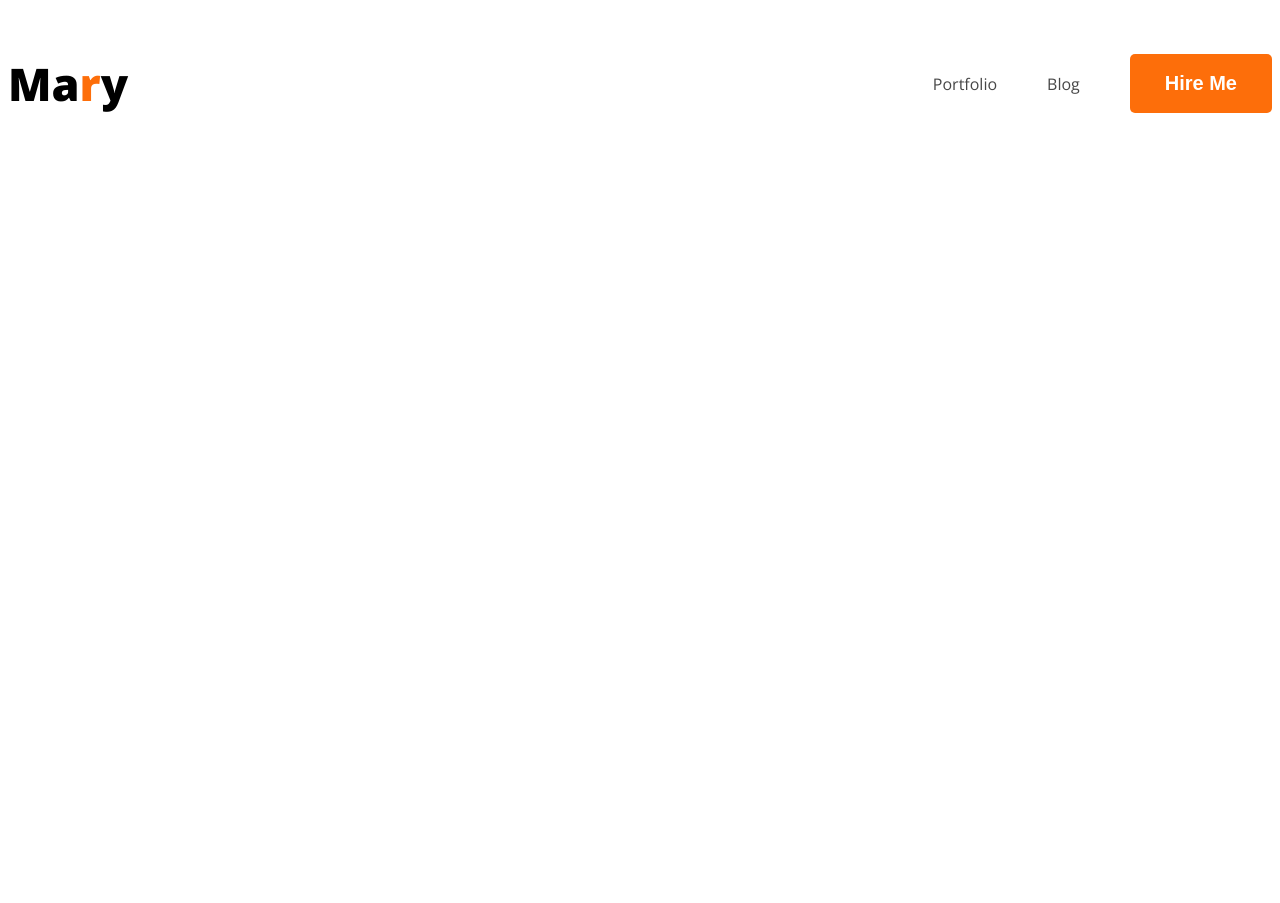
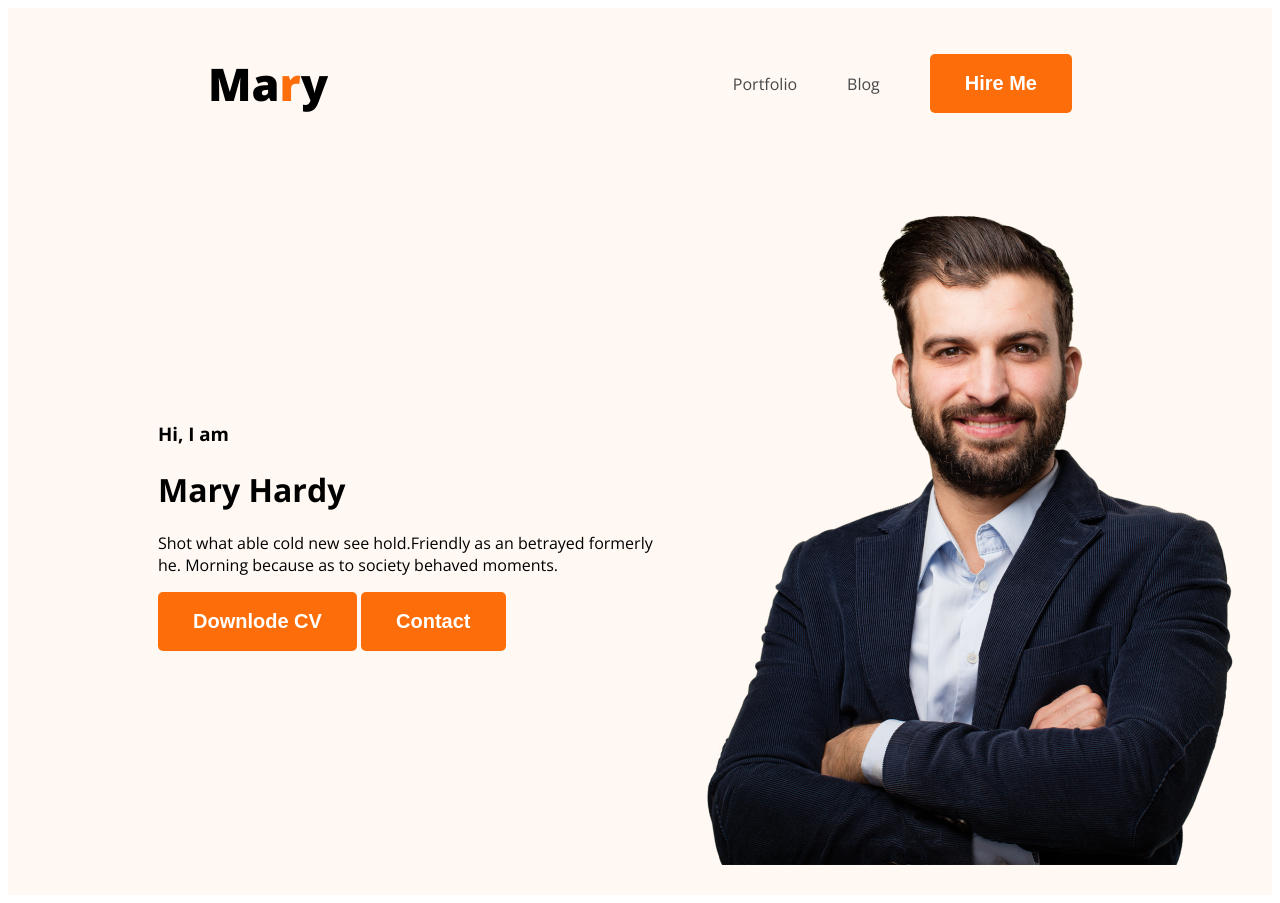
Before and after one commit to Iqbalmasudr/webdeveloper-Portfolio, a plain HTML site: page index.html in a window 1280 px wide. Before the commit the page ends 800 px from the top, so only its background shows below. Drawn offline with nearby package versions, Linux system fonts and the light colour scheme.

Commit message:
header change

```diff
--- a/index.html
+++ b/index.html
@@ -1,13 +1,14 @@
 <!DOCTYPE html>
 <html lang="en">
+
 <head>
     <meta charset="UTF-8">
     <meta name="viewport" content="width=device-width, initial-scale=1.0">
     <title>webdeveloper-Portfolio</title>
 
     <link rel="preconnect" href="https://fonts.googleapis.com">
-<link rel="preconnect" href="https://fonts.gstatic.com" crossorigin>
-<link href="https://fonts.googleapis.com/css2?family=Open+Sans:wght@400;700;800&display=swap" rel="stylesheet">
+    <link rel="preconnect" href="https://fonts.gstatic.com" crossorigin>
+    <link href="https://fonts.googleapis.com/css2?family=Open+Sans:wght@400;700;800&display=swap" rel="stylesheet">
 
 
 
@@ -18,10 +19,11 @@
     <link rel="shortcut icon" href="images/Favicon/images.png" type="image/x-icon">
 
 </head>
+
 <body>
 
-        <!-- header shob nev menu -->
-    <header>
+    <!-- header shob nev menu -->
+    <header class="header">
         <nav>
             <h3 class="nav-taitel">Ma<span class="text-parimari">r</span>y</h3>
             <ul>
@@ -31,12 +33,24 @@
             </ul>
         </nav>
 
+        <div class="banner">
+            <div>
+                <h3>Hi, I am</h3>
+                <h1>Mary Hardy</h1>
+                <p>Shot what able cold new see hold.Friendly as an betrayed formerly he. Morning because as to society
+                    behaved moments.</p>
+                    <button class="btn-primary">Downlode CV</button>
+                    <button class="btn-primary">Contact</button>
+            </div>
+            <img class="profile-picture" src="images/hardy.png" alt="">
+        </div>
+
     </header>
-        <!-- main ar article -->
+    <!-- main ar article -->
     <main>
 
     </main>
-        <!-- footer ar desing -->
+    <!-- footer ar desing -->
     <footer>
 
     </footer>
@@ -44,4 +58,5 @@
 
 
 </body>
+
 </html>
--- a/style/portfolio.css
+++ b/style/portfolio.css
@@ -27,6 +27,7 @@ nav {
     display: flex;
     align-items: center;
     justify-content: space-between;
+    margin: 0 200px;
 
 }
 
@@ -51,3 +52,19 @@ nav a {
     text-decoration: none;
     color: #474747;
 }
+
+.header {
+    background: #FFF8F3;
+}
+
+.banner {
+    padding: 30px 30px 30px 150px;
+    display: flex;
+    align-items: center;
+}
+
+.banner .profile-picture {
+    width: 584px;
+    height: 676px;
+    /* flex-shrink: 0; */
+}
```
